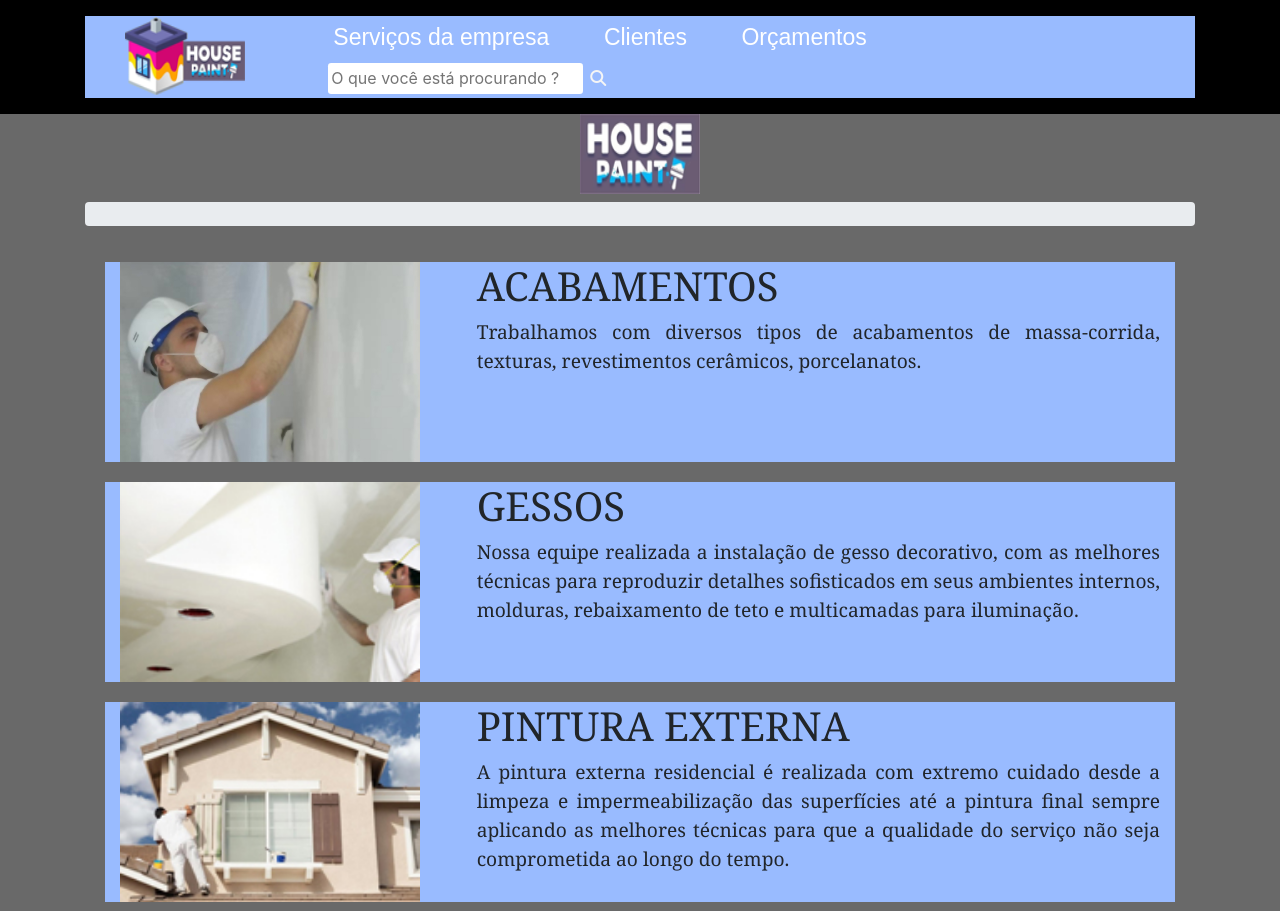
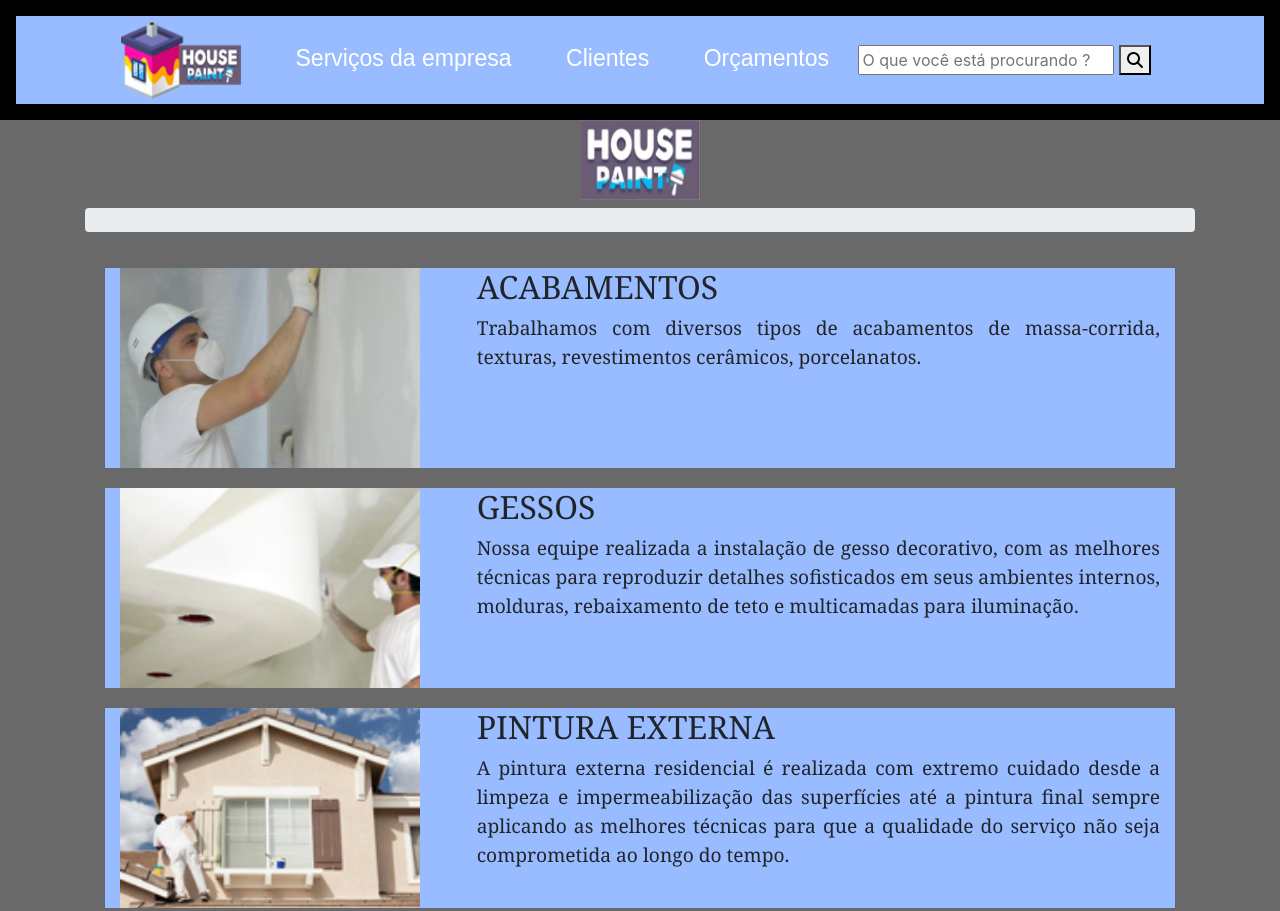
Before and after one commit to gabrieltosi02/sobre, a plain HTML site: page index.html in a window 1280 px wide. Shown: the top 911 px of the page. Drawn offline with nearby package versions, Linux system fonts and the light colour scheme.

Commit message:
Add files via upload

```diff
--- a/index.html
+++ b/index.html
@@ -88,30 +88,31 @@
 			font-family: Georgia, 'Times New Roman', Times, serif;
 
 		}
+
+		h1{
+			font-size: 32px;
+		}
+
+
            </style>
             <header>
-                <div class="container" id="menu">
+                <div  id="menu">
                     <ul>
-                            <div class="row">
-                                <div class="col-2">
-                                <div class="elementor-image">
-                            <a href="https://gabrieltosi02.github.io/principal/">
-                            <img width="120" height="80" src="./logos/logo-113-63.png" class="attachment-large size-large" alt="logo vision system site header" loading="lazy" />								</a>
-                            </div>
-                            </div>
-                        <div class="col-8">
-                        <li><a href="https://gabrieltosi02.github.io/sobre/">Serviços da empresa</a></li>
-                        <li><a href="https://gabrieltosi02.github.io/clientes/">Clientes</a></li>
-                        <li><a href="https://gabrieltosi02.github.io/orcamento/">Orçamentos</a></li>
-                        <li>
-                            <div class="col-8">
-                            <form action="#" method="post">
-                                <input type="text" name="search" id="search" placeholder="O que você está procurando ?" required>
-                                <button type="submit"><i class="fas fa-search"></i></button>
-                        </form>
-                        </li>
-                    </ul>
+						<nav>
+							<ul>
+								<li><a href="https://gabrieltosi02.github.io/principal/">
+									<img width="120" height="80" src="./logos/logo-113-63.png" class="attachment-large size-large" alt="logo vision system site header" loading="lazy" />								</a></li>
+								<li><a href="https://gabrieltosi02.github.io/sobre/">Serviços da empresa</a></li>
+								<li><a href="https://gabrieltosi02.github.io/clientes/">Clientes</a></li>
+								<li><a href="https://gabrieltosi02.github.io/orcamento/">Orçamentos</a></li>
+								<li><action="#" method="post">
+									<input type="text" name="search" id="search" placeholder="O que você está procurando ?" required>
+									<button type="submit"><i class="fas fa-search"></i></button></a></li>
+							</ul>
+						</nav>
+					</ul>
 					</div>
+
         	</header>
 
         <section class="page_breadcrumbs ds parallax section_padding_75">
```
